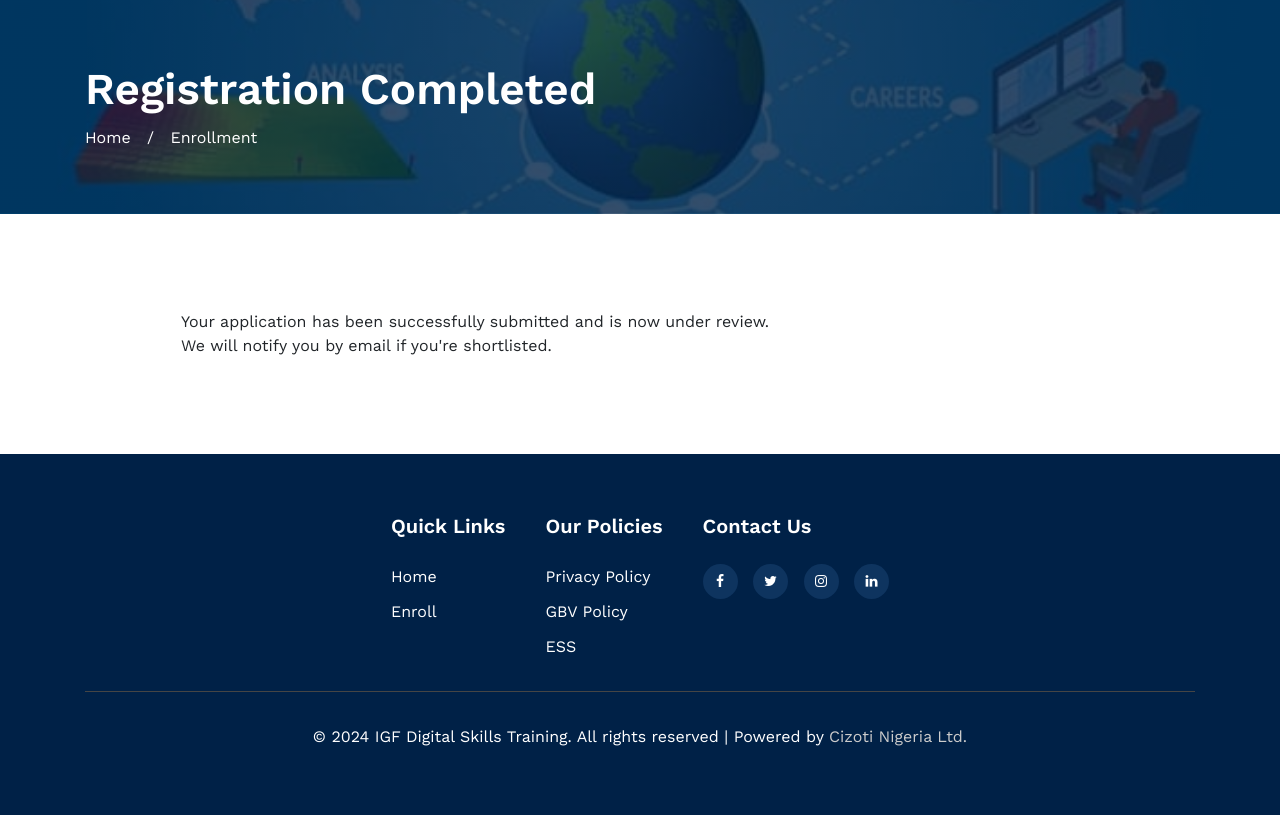
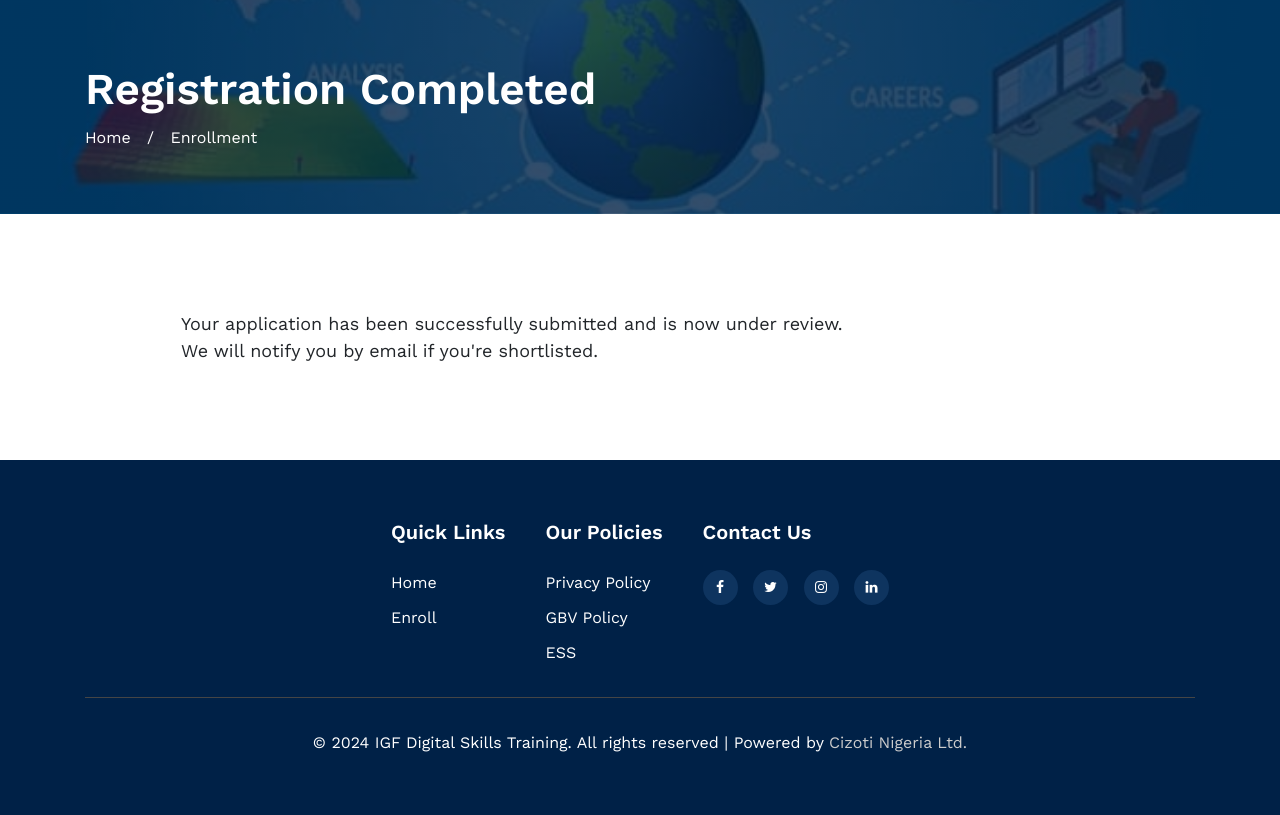
Before and after one commit to barth007/enrollmentfrom, a Django app: page /success/ in a window 1280 px wide. Shown: the part 41-856 px from the top of the page. Before the commit the page ends 787 px from the top, so only its background shows below. Run offline with Django 5.2, Linux system fonts and the light colour scheme; parts of the project's set-up code (start-up, migrations or seed data) failed here and were passed over; some libraries are stand-ins or nearby versions.

Commit message:
changed the success page

```diff
--- a/templates/enroll.html
+++ b/templates/enroll.html
@@ -213,7 +213,7 @@
       <div class="row justify-content-center">
         <div class="col-md-8">
 
-          <p class="text-center m-3">Note: 60% of the preference will be given to females and persons with disabilities.</p>
+          <p class="text-justify m-3 pb-3"><strong>Note:</strong> We welcome applications from all unemployed youths, regardless of gender, disability, or any other background. We  encourage applications from females and individuals living with disabilities.</p>
           <p></p>
           <form method="post" action="{% url 'enroll' %}" >
             {% csrf_token %}
--- a/templates/index.html
+++ b/templates/index.html
@@ -123,7 +123,7 @@ IGF Digital Skill Training
 				<div class="three-grids-columns">
 					<span class="fa fa-map"></span>
 					<h4>Why GIS?</h4>
-					<p>As society becomes increasingly reliant on spatial data,
+					<p class="text-justify">As society becomes increasingly reliant on spatial data,
             the demand for professionals skilled in Geographic Information Systems (GIS) is growing rapidly.
             This is driven by factors like increasing urbanization, environmental concerns,
             and the need for accurate spatial data in various industries. Thus, GIS professionals are needed for tasks like mapping,
@@ -137,13 +137,13 @@ IGF Digital Skill Training
 				<div class="three-grids-columns">
 					<span class="fa fa-gamepad"></span>
 					<h4>Why Drone Technology?</h4>
-					<p>Drones offer cost-effective and efficient solutions for tasks like aerial mapping, surveying, crop monitoring, and package delivery, which enhances both productivity and safety. Thus, the demand for its operations and use creates a need for skilled drone pilots, data analysts, and software developers in this field. The drone market projected to grow to $43.4 billion by 2024, with applications in sectors like agriculture, construction, inspection, and delivery.</p>
+					<p class="text-justify">Drones offer cost-effective and efficient solutions for tasks like aerial mapping, surveying, crop monitoring, and package delivery, which enhances both productivity and safety. Thus, the demand for its operations and use creates a need for skilled drone pilots, data analysts, and software developers in this field. The drone market projected to grow to $43.4 billion by 2024, with applications in sectors like agriculture, construction, inspection, and delivery.</p>
 					<!-- <a href="services.html" class="btn btn-secondary btn-theme3 mt-4">Read More </a> -->
 				</div>
 				<div class="three-grids-columns">
 					<span class="fa fa-cube"></span>
 					<h4>Why 3D Design/Printing?</h4>
-					<p>3D printing, also known as additive manufacturing, is revolutionizing manufacturing by allowing for the creation of complex and customized products on-demand. Factors accelerating the growth of the market include the ease in development of customized products and reduction in manufacturing cost and process downtime. These factors have the potential to disrupt entire industries and create new possibilities for product design and development. The global 3D printing market is projected to reach $35.4 billion by 2026, with applications in healthcare, aerospace, automotive, and consumer goods. This growth necessitates the demand for skilled personnel in design, engineering, and operation of 3D printers.</p>
+					<p class="text-justify">3D printing, also known as additive manufacturing, is revolutionizing manufacturing by allowing for the creation of complex and customized products on-demand. Factors accelerating the growth of the market include the ease in development of customized products and reduction in manufacturing cost and process downtime. These factors have the potential to disrupt entire industries and create new possibilities for product design and development. The global 3D printing market is projected to reach $35.4 billion by 2026, with applications in healthcare, aerospace, automotive, and consumer goods. This growth necessitates the demand for skilled personnel in design, engineering, and operation of 3D printers.</p>
 					<!-- <a href="services.html" class="btn btn-secondary btn-theme3 mt-4">Read More </a> -->
 				</div>
 			</div>
--- a/templates/success.html
+++ b/templates/success.html
@@ -17,8 +17,8 @@
         <div class="m-5 p-5">
 
 
-          <p>Your application has been successfully submitted and is now under review. </p>
-          <p>We will notify you by email if you're shortlisted.</p>
+          <p style="font-size: 18px;">Your application has been successfully submitted and is now under review. </p>
+          <p style="font-size: 18px;">We will notify you by email if you're shortlisted.</p>
 
         </div>
     </div>
```
